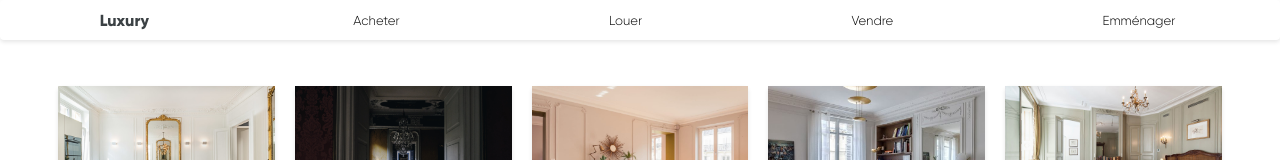
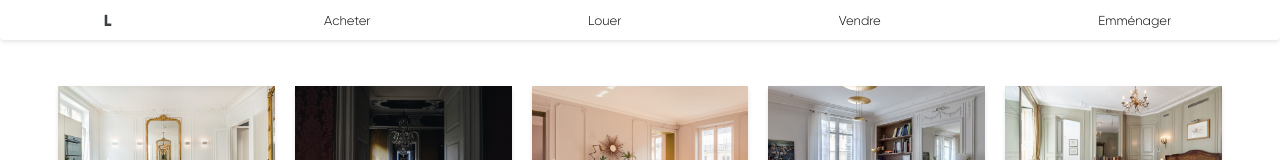
Before and after one commit to BillYede/LUXURY, a website built with Parcel: page src/index.html in a window 1280 px wide. Shown: the top 160 px of the page. Built offline with nearby package versions, Linux system fonts and the light colour scheme.

Commit message:
change title

```diff
--- a/src/index.html
+++ b/src/index.html
@@ -15,7 +15,7 @@
   <header class="header"></header>
 
   <nav class="nav">
-    <h1>Luxury</h1>
+    <h1>L</h1>
     <a href="#">Acheter</a>
     <a href="#">Louer</a>
     <a href="#">Vendre</a>
```
